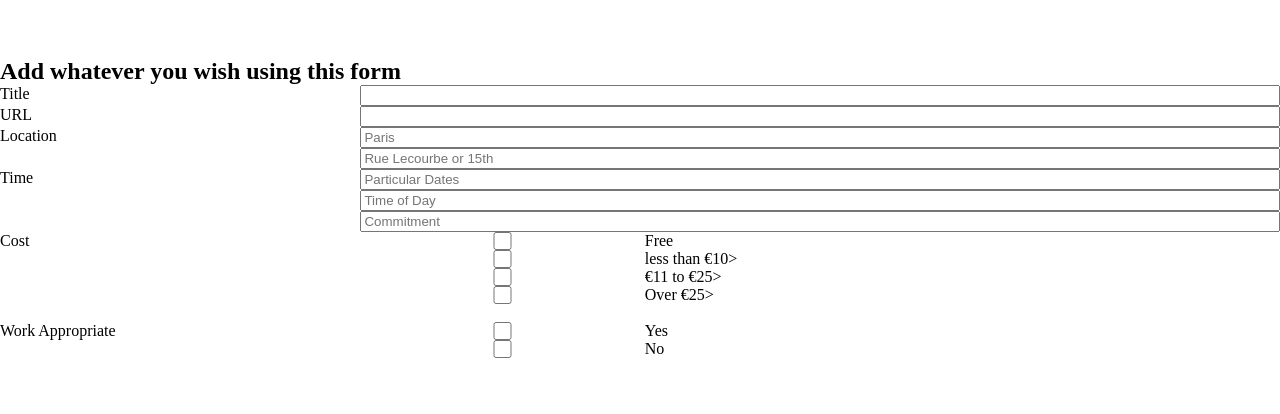
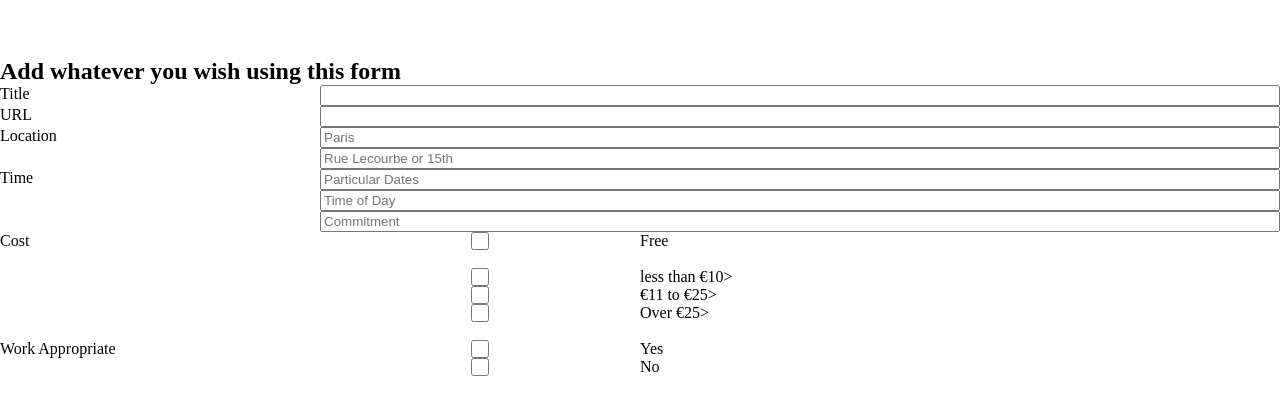
Before and after one commit to bibabyte/funInFrance, a plain HTML site: page index.html in a window 1280 px wide. Shown: the part 102-516 px from the top of the page. Drawn offline with Linux system fonts and the light colour scheme.

Commit message:
Form formatting tweaks
Subgrid for form, aligning boxes etc

```diff
--- a/index.html
+++ b/index.html
@@ -37,17 +37,29 @@
             <section id="form">
                 <h2>Add whatever you wish using this form</h2>
                 <form action="" class="gridForm">
+                    <div class="formField">
                         <label for="" class="title">Title</label>
                             <input type="text" colspan="4" class="text">
+                    </div>
+                    <div class="formField">
                         <label for="" class="title">URL</label>
                             <input type="text" class="text">
+
+                    </div>
+                    <div class="formField">
                         <label for="" class="title">Location</label>
                             <input type="text" placeholder="Paris" class="text">
                             <input type="text" placeholder="Rue Lecourbe or 15th" class="text">
+
+                    </div>
+                    <div class="formField">
                         <label for="" class="title">Time</label>
                             <input type="text" name="Dates" placeholder="Particular Dates" class="text">
                             <input type="text" name="Time" id="" placeholder="Time of Day" class="text">
                             <input type="text" placeholder="Commitment" class="text">
+
+                    </div>
+                    <div class="formField">
                         <label for="" class="title" class="boxLabel">Cost</label>
                             <input type="checkbox" id="free" name="free" value="Free" class="box">
                                 <label for="free" class="boxLabel">Free</label> <br>
@@ -57,11 +69,15 @@
                                 <label for="11to25" class="boxLabel">€11 to €25></label> <br>
                             <input type="checkbox" id="over25" name="over25" value="Over25" class="box">
                                 <label for="over25" class="boxLabel">Over €25></label> <br>
-                    <label for="" class="title">Work Appropriate</label>
+
+                    </div>
+                    <div class="formField">
+                        <label for="" class="title workAppropriate">Work Appropriate</label>
                             <input type="checkbox" id="yes" name="yes" value="Yes" class="box">
                                 <label for="yes" class="boxLabel">Yes</label>
                             <input type="checkbox" id="no" name="no" value="No" class="box">
                                 <label for="no" class="boxLabel">No</label>
+                    </div>
                 </form>
             </section>
             <section id="dates">
--- a/styles.css
+++ b/styles.css
@@ -66,7 +66,12 @@ main {
 
 .gridForm {
     display: grid;
-    grid-template-columns: repeat(4(25%));
+    /* grid-template-columns: minmax(25%, 100px) repeat(3, 25%); */
+}
+
+.formField {
+    display: grid;
+    grid-template-columns: minmax(25%, 100px) repeat(3, 25%);
 }
 
 .text {
@@ -83,6 +88,15 @@ main {
 
 .boxLabel {
     grid-column: 3 / span 2;
+}
+
+.workAppropriate {
+    display: grid;
+    grid-template-rows: repeat(2, auto);
+}
+
+.workAppropriate, .title {
+    grid-row: 1 / span 2;
 }
 
 /* grid layout */
```
Lines whose indentation alone changed are shown as unchanged.
